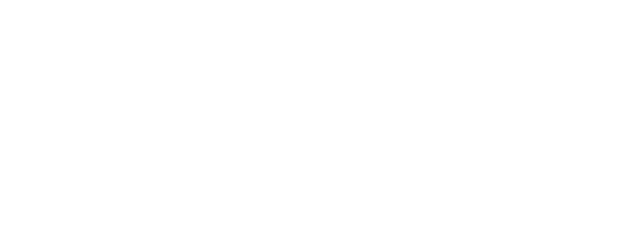
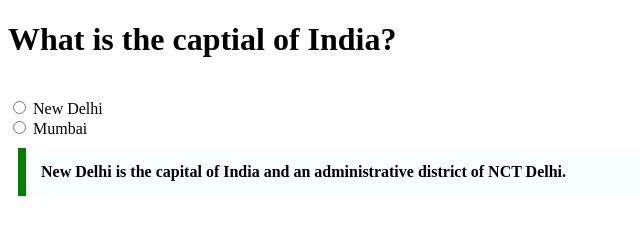
Before and after one commit to acciojob/trivia-Yogndr, a website: page main.html in a window 1280 px wide. Shown: the whole page, without its empty margins (0-640 px from the left). Drawn offline with Linux system fonts and the light colour scheme.

Commit message:
created a submission

```diff
--- a/main.html
+++ b/main.html
@@ -7,6 +7,16 @@
 </head>
 
 <body>
+	<h1>What is the captial of India?</h1>
+	<br>
+	<input type="radio" name="capital" value="New Delhi">
+            New Delhi
+	<br>
+	  <input type="radio" name="capital" value="Mumbai">
+            Mumbai
+	<br>
+
+	<blockquote style="max-width:600px ; margin:10px; padding:15px; border-left:8px solid green; background-color:#f8fffe; font-weight:bold    ">New Delhi is the capital of India and an administrative district of NCT Delhi.</blockquote>
 	<!-- the entire body must be written by student -->
     <script type="text/javascript" src="./script.js">
 </script>
```
